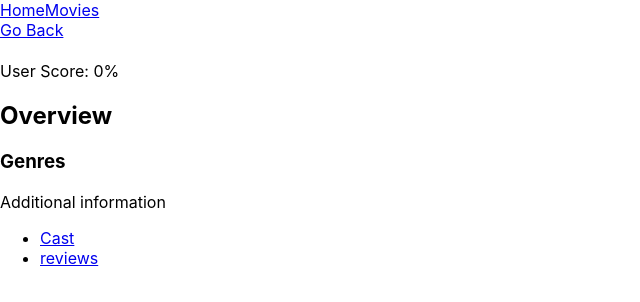
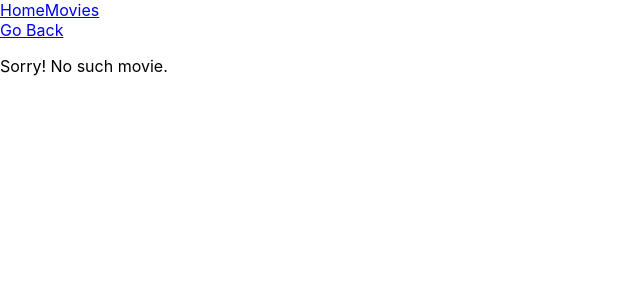
Before and after one commit to aniyavolfman/goit-react-hw-05-movies, a React (Create React App) app: page /movies/1 in a window 1280 px wide. Shown: the top 302 px of the page, without its empty margins (0-640 px from the left). Built offline with nearby package versions, Linux system fonts and the light colour scheme; no server answers.

Commit message:
add error

```diff
--- a/src/components/App.jsx
+++ b/src/components/App.jsx
@@ -16,8 +16,8 @@ export function App() {
           <Route path="cast" element={<Cast />} />
           <Route path="reviews" element={<Reviews />} />
         </Route>
+        <Route path="*" element={<HomePage />} />
       </Route>
-      <Route path="*" element={<HomePage />} />
     </Routes>
   );
 }
--- a/src/components/MovieDetails/MovieDetails.jsx
+++ b/src/components/MovieDetails/MovieDetails.jsx
@@ -35,6 +35,8 @@ export function MovieDetails() {
   return (
     <>
           <Link to="/">Go Back</Link>
+
+      {title && (<>
           <img src={src} alt={title} />
           <h1>{title}</h1>
           <p>User Score: {vote}%</p>
@@ -51,6 +53,8 @@ export function MovieDetails() {
               <NavLink to="reviews">reviews</NavLink>
             </li>
           </ul>
+          </>)}
+          {!title && (<p>Sorry! No such movie.</p>)}
       <Outlet />
     </>
   );
```
Lines whose indentation alone changed are shown as unchanged.
